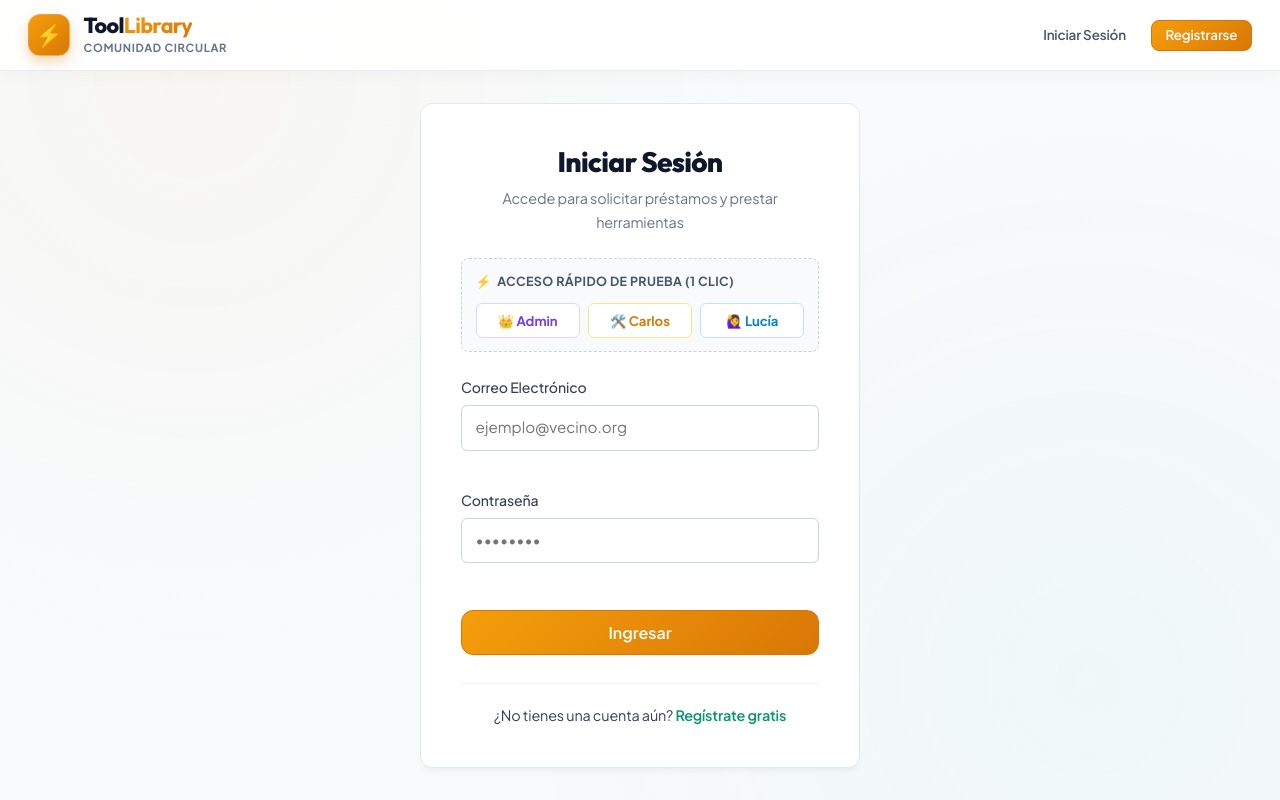
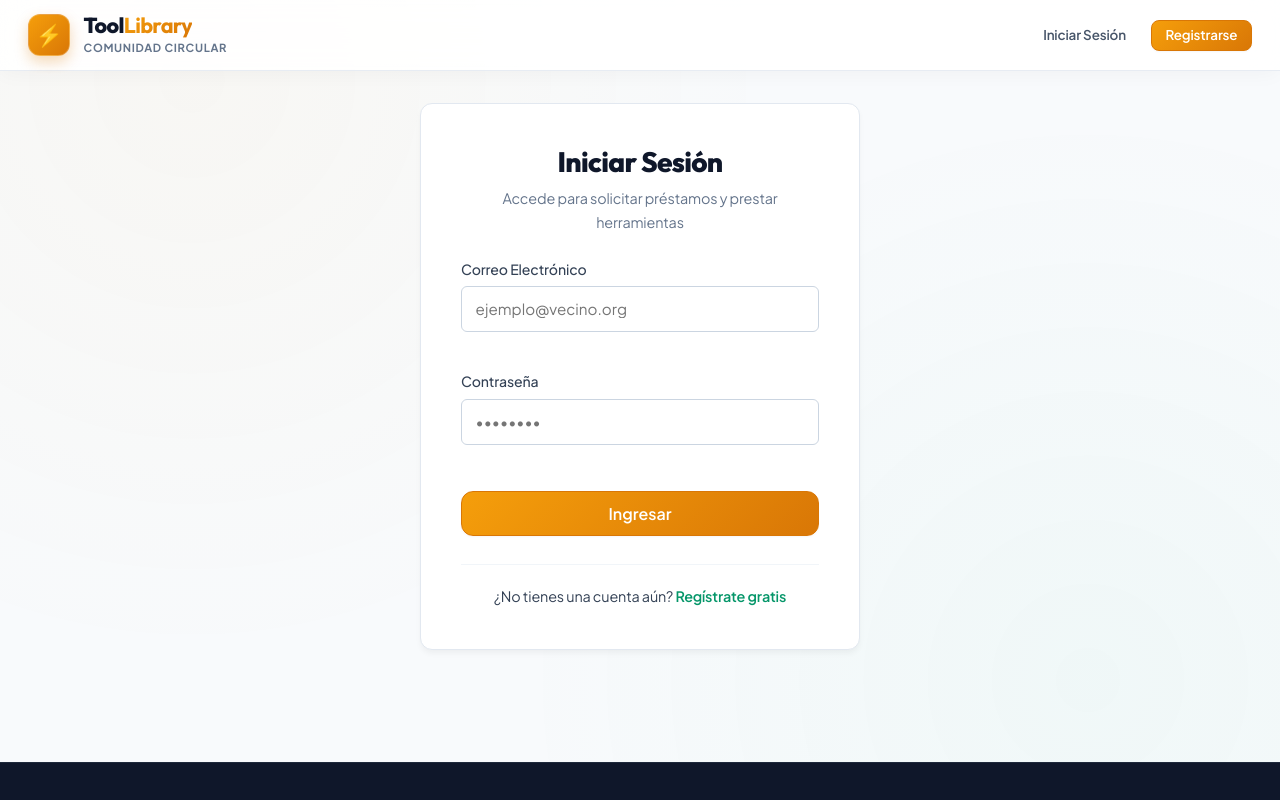
Before and after one commit to Ariel147852/ProyectoFinalLenguajes3, an Angular app in the folder frontend/: page /login in a window 1280 px wide. Shown: the top 800 px of the page. Built offline with nearby package versions, Linux system fonts and the light colour scheme; no server answers.

Commit message:
fix: eliminar botones de acceso rapido de prueba en login

```diff
--- a/frontend/src/app/features/auth/login/login.html
+++ b/frontend/src/app/features/auth/login/login.html
@@ -3,25 +3,6 @@
     <div class="auth-header">
       <h2>Iniciar Sesión</h2>
       <p>Accede para solicitar préstamos y prestar herramientas</p>
-    </div>
-
-    <!-- Tarjetas de Acceso Rápido para Pruebas -->
-    <div class="demo-box">
-      <div class="demo-box-header">
-        <span class="demo-icon">⚡</span>
-        <span>Acceso Rápido de Prueba (1 Clic)</span>
-      </div>
-      <div class="demo-btn-grid">
-        <button type="button" (click)="quickLogin('admin')" class="btn-demo btn-demo-admin" title="Entrar como Administrador General">
-          👑 Admin
-        </button>
-        <button type="button" (click)="quickLogin('carlos')" class="btn-demo btn-demo-carlos" title="Entrar como Carlos Mendoza (Dueño)">
-          🛠️ Carlos
-        </button>
-        <button type="button" (click)="quickLogin('lucia')" class="btn-demo btn-demo-lucia" title="Entrar como Lucía Benítez (Prestataria)">
-          🙋‍♀️ Lucía
-        </button>
-      </div>
     </div>
 
     @if (errorMessage) {
```
